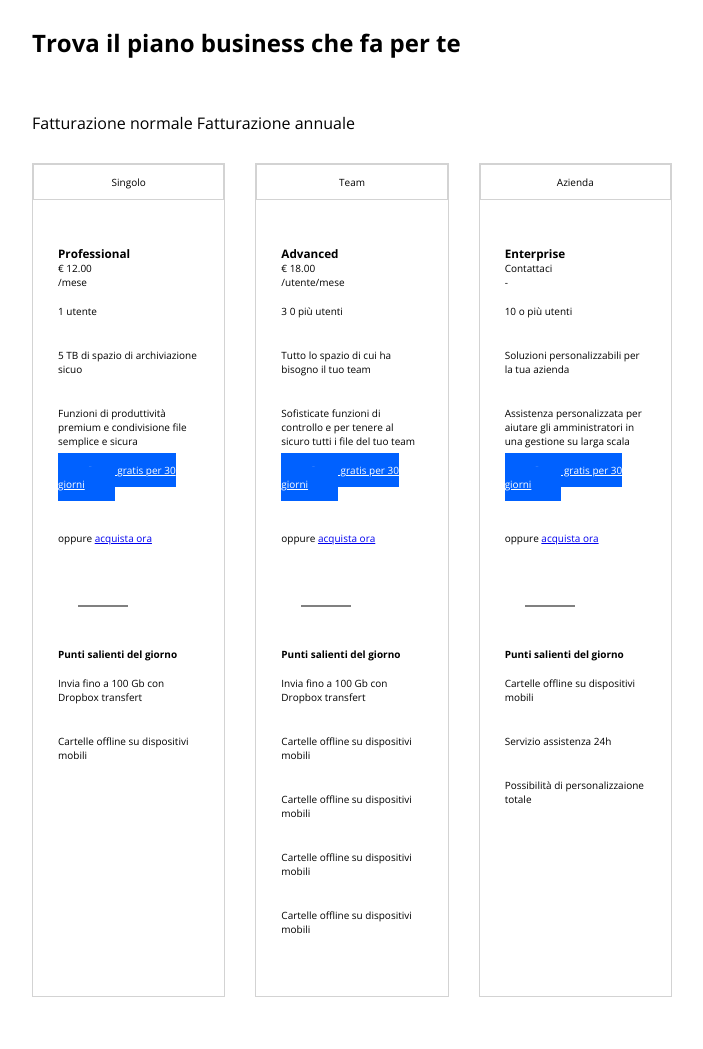
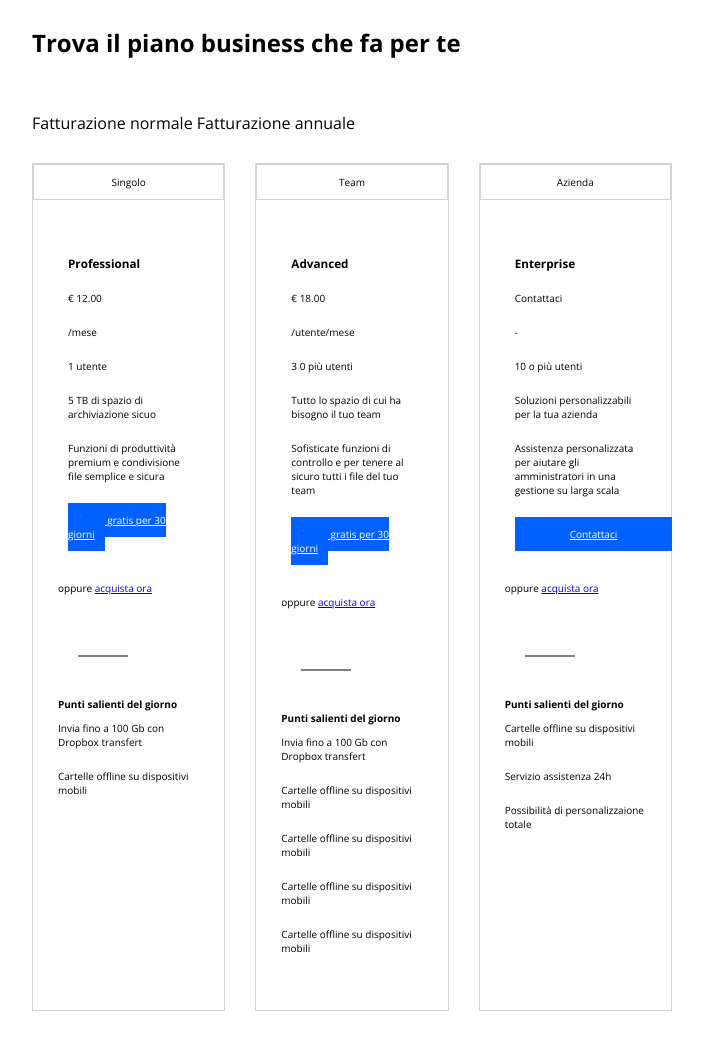
Before and after one commit to Crisano97/htmlcss-dropbox, a plain HTML site: page index.html in a window 1280 px wide. Shown: the part 697-1746 px from the top of the page, without its empty margins (288-991 px from the left). Drawn offline with nearby package versions, Linux system fonts and the light colour scheme.

Commit message:
htmlcss-dropbox

```diff
--- a/css/style.css
+++ b/css/style.css
@@ -43,11 +43,16 @@ nav ul li a {
     font-size: 15px;
 }
 
-#button {
+.button {
     padding: 10px;
     background-color: #0061ff;
     color: white;
     font-size: 10px;
+    text-align: center;
+}
+
+#small-btn-container {
+    padding: 10px 55px;
 }
 
 
@@ -151,7 +156,7 @@ main {
 }
 
 .type {
-    padding: 20px 0;
+    padding: 20px 10px;
     font-size: 10px;
     display: flex;
     flex-direction: column;
@@ -173,18 +178,26 @@ main {
     margin-bottom: 20px;
 }
 
-.column #button {
+.btn-space {
+    padding-top: 20px;
+}
+
+/* .column #button {
     font-size: 10px;
-    padding: 10px 30px;
-}
+    padding: 10px 20px;
+} */
 
 .highlights {
     padding: 20px 0;
     font-size: 10px;
 }
 
-li {
-    padding: 15px 0;
+.column li {
+    padding: 10px 0;
+}
+
+.type-title , .cost , .idk {
+    padding: 10px 0;
 }
 
 
--- a/index.html
+++ b/index.html
@@ -37,7 +37,7 @@
                     <li><a href="#">Supporto</a></li>
                     <li><a href="#">Contatta l'ufficio venditore</a></li>
                     <li><a href="#">Accedi</a></li>
-                    <li><a id="button" href="#">Inizia</a></li>
+                    <li><a class="button" href="#">Inizia</a></li>
 
                 </ul>
 
@@ -65,7 +65,7 @@
                         </span>
 
                         <div>
-                            <a id="button" href="#">Inizia la tua prova gratuita</a>
+                            <a class="button" href="#">Inizia la tua prova gratuita</a>
 
                         </div>
 
@@ -103,11 +103,11 @@
                         <div class="card">
                             <div class="type">
 
-                                <h3>Professional</h3>
+                                <h3 class="type-title">Professional</h3>
 
-                                <span>€ 12.00</span>
+                                <span class="cost">€ 12.00</span>
 
-                                <span>/mese</span>
+                                <span class="idk">/mese</span>
 
                                 <ul>
                                     <li>1 utente</li>
@@ -116,8 +116,8 @@
                                         e condivisione file semplice e sicura</li>
                                 </ul>
 
-                                <div>
-                                    <a id="button" href="#">Prova gratis per 30 giorni</a>
+                                <div class="btn-space">
+                                    <a class="button" href="#">Prova gratis per 30 giorni</a>
 
                                 </div>
 
@@ -148,11 +148,11 @@
                         <div class="card">
                             <div class="type">
 
-                                <h3>Advanced</h3>
+                                <h3 class="type-title">Advanced</h3>
 
-                                <span>€ 18.00</span>
+                                <span class="cost">€ 18.00</span>
 
-                                <span>/utente/mese</span>
+                                <span class="idk">/utente/mese</span>
 
                                 <ul>
                                     <li>3 0 più utenti</li>
@@ -161,8 +161,8 @@
                                         per tenere al sicuro tutti i file del tuo team</li>
                                 </ul>
 
-                                <div>
-                                    <a id="button" href="#">Prova gratis per 30 giorni</a>
+                                <div class="btn-space">
+                                    <a class="button" href="#">Prova gratis per 30 giorni</a>
 
                                 </div>
 
@@ -197,11 +197,11 @@
                         <div class="card">
                             <div class="type">
 
-                                <h3>Enterprise</h3>
+                                <h3 class="type-title">Enterprise</h3>
 
-                                <span>Contattaci</span>
+                                <span class="cost">Contattaci</span>
 
-                                <span>-</span>
+                                <span class="cost">-</span>
 
                                 <ul>
                                     <li>10 o più utenti</li>
@@ -210,8 +210,8 @@
                                          in una gestione su larga scala</li>
                                 </ul>
 
-                                <div>
-                                    <a id="button" href="#">Prova gratis per 30 giorni</a>
+                                <div class="btn-space">
+                                    <a class="button" id="small-btn-container" href="#">Contattaci</a>
 
                                 </div>
 
```
